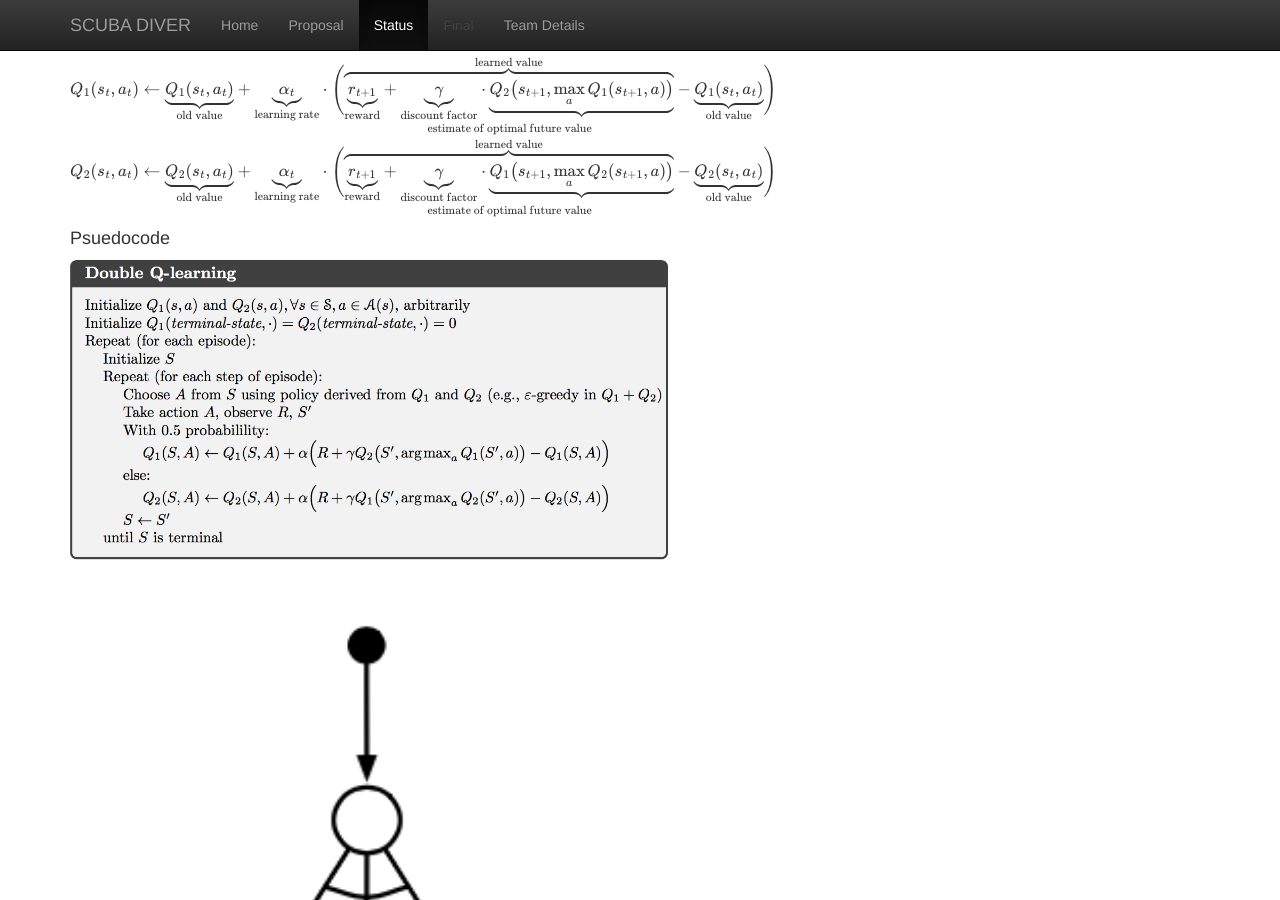
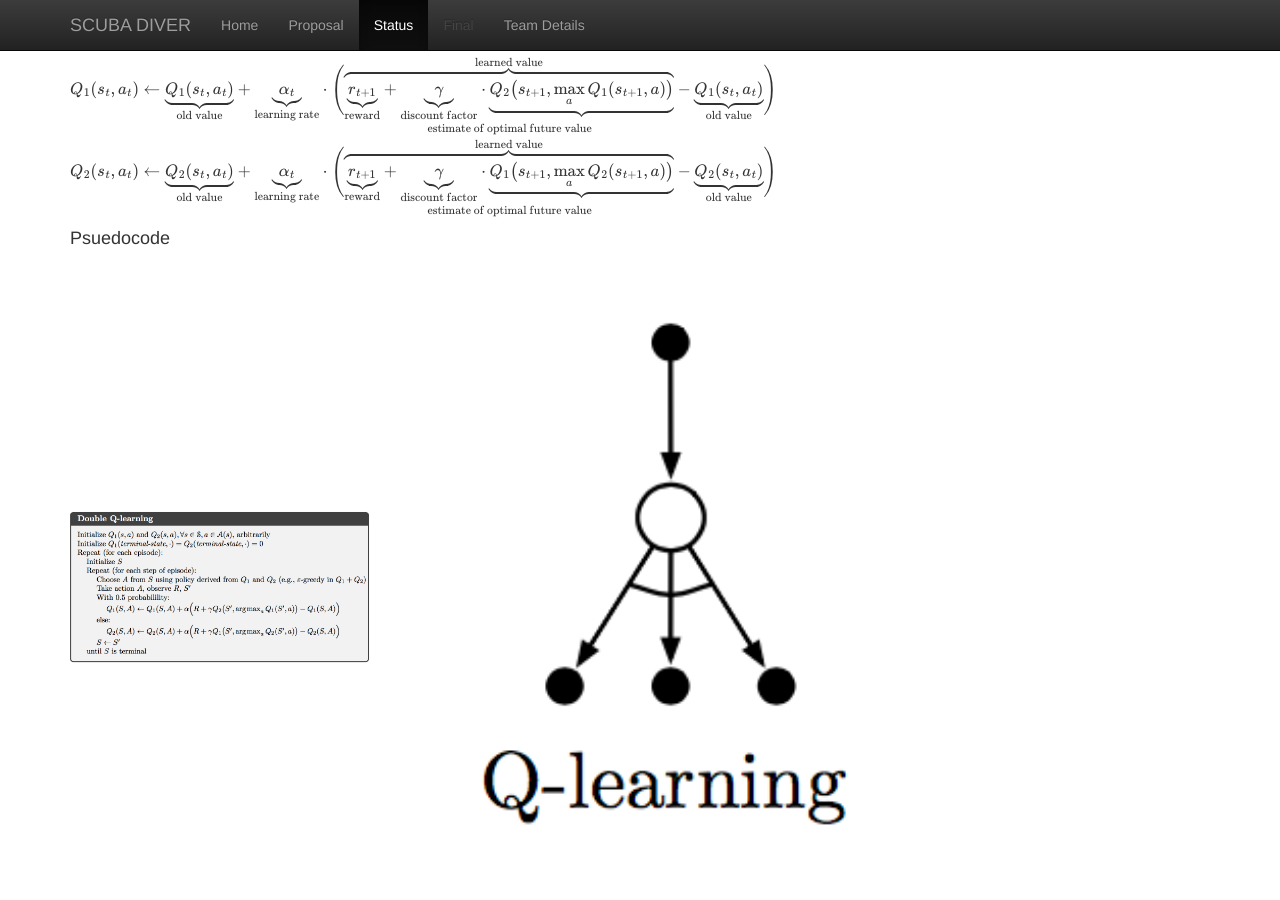
Before and after one commit to andrewdoh/scuba_diver, a Jekyll site: the page built from docs/status.md, in a window 1280 px wide and 900 px high, scrolled down 1791 px. Built offline with Jekyll 4.4.1, drawn with Linux system fonts in a browser that asks for light colours; formulas are drawn with MathJax 3.

Commit message:
Update status.md

```diff
--- a/docs/status.md
+++ b/docs/status.md
@@ -25,7 +25,7 @@
 $$ Q_{1}(s_t,a_t)  \leftarrow \underbrace{Q_{1}(s_t,a_t)}_{\text{old value}} + \underbrace{\alpha_t}_{\text{learning rate}} \cdot \Bigg(\overbrace{\underbrace{r_{t+1}}_{\text{reward}} +  \underbrace{\gamma}_{\text{discount factor}} \cdot \underbrace{Q_{2} \big(s_{t+1},\max\limits_{a} Q_{1}(s_{t+1},a)\big)}}^{\text{learned value}}_{\text{estimate of optimal future value}}  - \underbrace{Q_{1}(s_t,a_t)}_{\text{old value}}  \Bigg)$$
 $$ Q_{2}(s_t,a_t)  \leftarrow \underbrace{Q_{2}(s_t,a_t)}_{\text{old value}} + \underbrace{\alpha_t}_{\text{learning rate}} \cdot \Bigg(\overbrace{\underbrace{r_{t+1}}_{\text{reward}} +  \underbrace{\gamma}_{\text{discount factor}} \cdot \underbrace{Q_{1} \big(s_{t+1},\max\limits_{a} Q_{2}(s_{t+1},a)\big)}}^{\text{learned value}}_{\text{estimate of optimal future value}} - \underbrace{Q_{2}(s_t,a_t)}_{\text{old value}}  \Bigg)$$
 #### Psuedocode ####
-<img src="images/double_q_learning.png" width="600px">
+<img src="images/double_q_learning.png" width="300px">
 <img src="images/mdp.png" width="600px">
 <img src="images/alpha.png" width="600px">
 <img src="images/asymptotic.png" width="600px">
```
